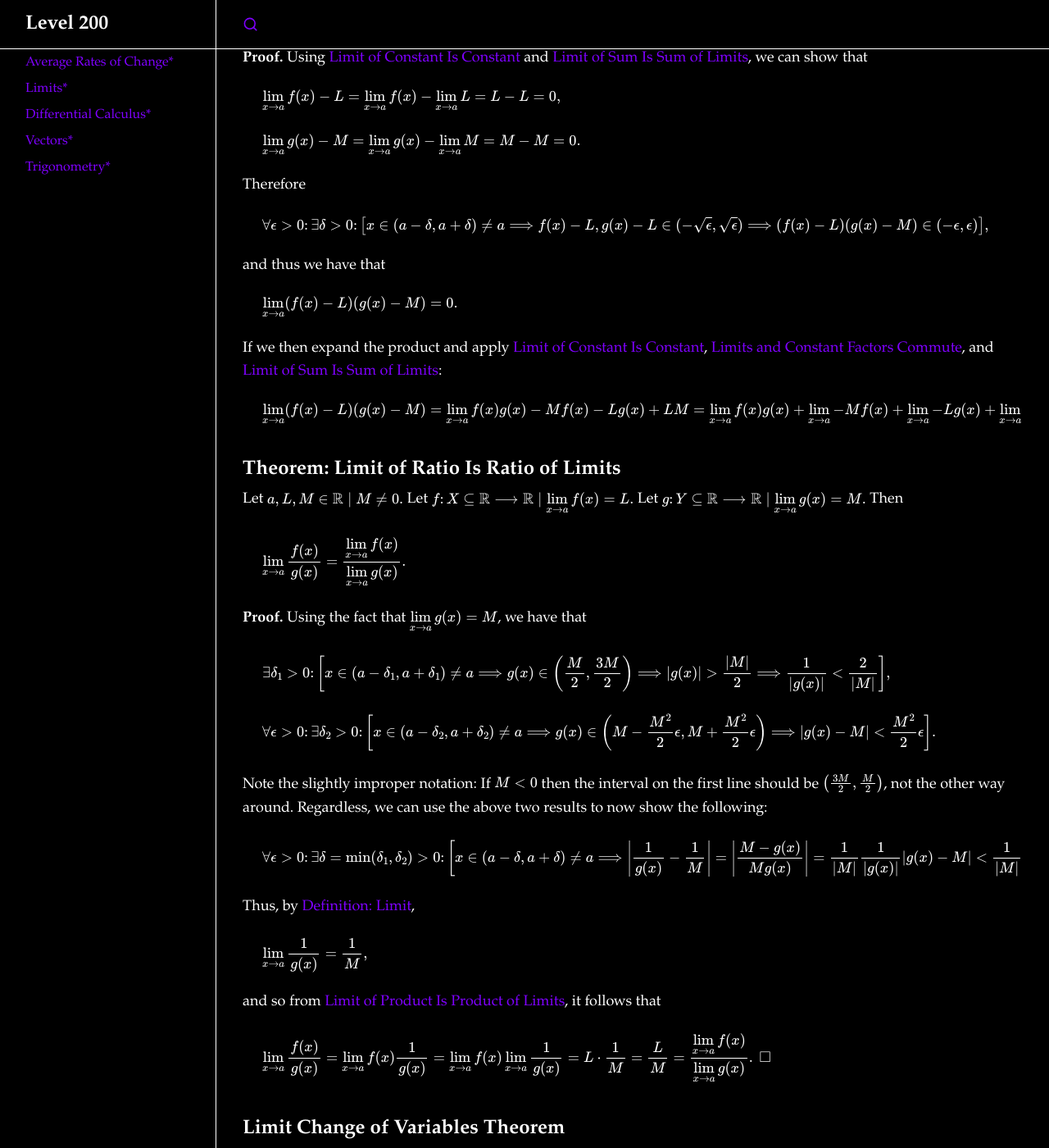
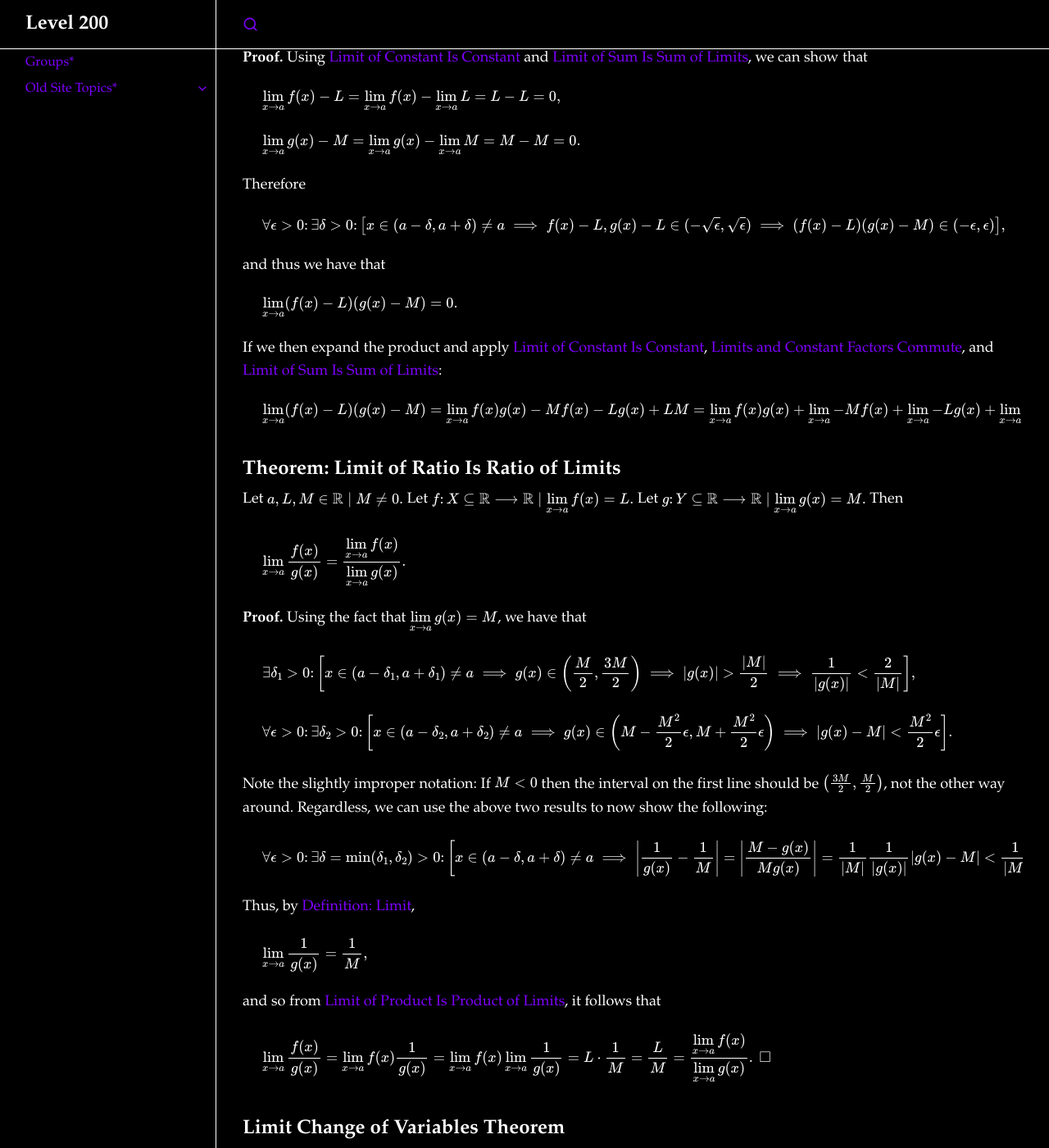
Before and after one commit to level-200/level-200.github.io, a Jekyll site: the page built from old-site-topics/limits.md, in a window 1280 px wide and 1400 px high, scrolled down 4872 px. Shown: the whole window at 82% size. Built offline with Jekyll 4.4.1, drawn with Linux system fonts in a browser that asks for light colours; cached includes are drawn as plain includes; some web fonts are replaced; some of the changed text lies outside the part shown.

Commit message:
Add section on groups

```diff
--- a/limits.md
+++ b/old-site-topics/limits.md
@@ -1,6 +1,7 @@
 ---
 title: Limits*
-permalink: /limits
+permalink: /old-site-topics/limits
+parent: Old Site Topics*
 nav_order: 2
 ---
 
@@ -22,13 +23,13 @@ $$\lim_{x \to a} f(x)$$
 
 (read as "the limit of $$f(x)$$ as $$x$$ tends to $$a$$"), if it exists, is defined as the unique value $$L \in \mathbb{R}$$ such that
 
-$$\forall \epsilon > 0 \colon \exists \delta > 0 \colon \left[ x \in (a - \delta, a + \delta) \neq a \Longrightarrow f(x) \in (L - \epsilon, L + \epsilon) \right],$$
+$$\forall \epsilon > 0 \colon \exists \delta > 0 \colon \left[ x \in (a - \delta, a + \delta) \neq a \implies f(x) \in (L - \epsilon, L + \epsilon) \right],$$
 
 $$\lim_{x \to \infty} f(x),$$
 
 if it exists, is defined as the unique value $$M \in \mathbb{R}$$ such that
 
-$$\forall \epsilon > 0 \colon \exists \delta > 0 \colon \left[ x > \delta \Longrightarrow f(x) \in (M - \epsilon, M + \epsilon) \right],$$
+$$\forall \epsilon > 0 \colon \exists \delta > 0 \colon \left[ x > \delta \implies f(x) \in (M - \epsilon, M + \epsilon) \right],$$
 
 and
 
@@ -36,7 +37,7 @@ $$\lim_{x \to -\infty} f(x),$$
 
 if it exists, is defined as the unique value $$K \in \mathbb{R}$$ such that
 
-$$\forall \epsilon > 0 \colon \exists \delta < 0 \colon \left[ x < \delta \Longrightarrow f(x) \in (K - \epsilon, K + \epsilon) \right].$$
+$$\forall \epsilon > 0 \colon \exists \delta < 0 \colon \left[ x < \delta \implies f(x) \in (K - \epsilon, K + \epsilon) \right].$$
 
 ---
 
@@ -50,7 +51,7 @@ $$\lim_{x \to a^-} f(x)$$
 
 (read as "the limit of $$f(x)$$ as $$x$$ tends to $$a$$ from the left"), if it exists, is defined as the unique value $$L \in \mathbb{R}$$ such that
 
-$$\forall \epsilon > 0 \colon \exists \delta > 0 \colon \left[ x \in (a - \delta, a) \Longrightarrow f(x) \in (L - \epsilon, L + \epsilon) \right],$$
+$$\forall \epsilon > 0 \colon \exists \delta > 0 \colon \left[ x \in (a - \delta, a) \implies f(x) \in (L - \epsilon, L + \epsilon) \right],$$
 
 and
 
@@ -58,7 +59,7 @@ $$\lim_{x \to a^+} f(x)$$
 
 (read as "the limit of $$f(x)$$ as $$x$$ tends to $$a$$ from the right"), if it exists, is defined as the unique value $$M \in \mathbb{R}$$ such that
 
-$$\forall \epsilon > 0 \colon \exists \delta > 0 \colon \left[ x \in (a, a + \delta) \Longrightarrow f(x) \in (M - \epsilon, M + \epsilon) \right].$$
+$$\forall \epsilon > 0 \colon \exists \delta > 0 \colon \left[ x \in (a, a + \delta) \implies f(x) \in (M - \epsilon, M + \epsilon) \right].$$
 
 ## Theorem: Limit Exists Iff One-Sided Limits Agree
 
@@ -72,7 +73,7 @@ $$x \in (a - \delta, a + \delta) \neq x \Longleftrightarrow x \in (a - \delta, a
 
 Therefore
 
-$$\lim_{x \to a} f(x) = L \Longleftrightarrow \forall \epsilon > 0 \colon \exists \delta > 0 \colon \left[ x \in (a - \delta, a) \cup (a, a + \delta) \Longrightarrow f(x) \in (L - \epsilon, L + \epsilon) \right] \Longleftrightarrow \forall \epsilon > 0 \colon \exists \delta > 0 \colon \left[ x \in (a - \delta, a) \text{ or } x \in (a, a + \delta) \Longrightarrow f(x) \in (L - \epsilon, L + \epsilon) \right] \Longleftrightarrow \lim_{x \to a^-} f(x) = L = \lim_{x \to a^+} f(x). \text{ } \Box$$
+$$\lim_{x \to a} f(x) = L \Longleftrightarrow \forall \epsilon > 0 \colon \exists \delta > 0 \colon \left[ x \in (a - \delta, a) \cup (a, a + \delta) \implies f(x) \in (L - \epsilon, L + \epsilon) \right] \Longleftrightarrow \forall \epsilon > 0 \colon \exists \delta > 0 \colon \left[ x \in (a - \delta, a) \text{ or } x \in (a, a + \delta) \implies f(x) \in (L - \epsilon, L + \epsilon) \right] \Longleftrightarrow \lim_{x \to a^-} f(x) = L = \lim_{x \to a^+} f(x). \text{ } \Box$$
 
 ---
 
@@ -104,7 +105,7 @@ $$\lim_{x \to a} c = c.$$
 
 **Proof.**
 
-$$\forall \epsilon > 0, \delta > 0 \colon \left[ x \in (a - \delta, a + \delta) \Longrightarrow \left.c\right\rvert_x = c \in (c - \epsilon, c + \epsilon) \right].$$
+$$\forall \epsilon > 0, \delta > 0 \colon \left[ x \in (a - \delta, a + \delta) \implies \left.c\right\rvert_x = c \in (c - \epsilon, c + \epsilon) \right].$$
 
 Therefore, by [Definition: Limit](/limits#definition-limit),
 
@@ -118,7 +119,7 @@ $$\lim_{x \to a} x = a.$$
 
 **Proof.** Let $$\delta = \epsilon.$$ Then
 
-$$\forall \epsilon > 0 \colon \left[ x \in (a - \delta, a + \delta) \Longrightarrow x \in (a - \epsilon, a + \epsilon) \right].$$
+$$\forall \epsilon > 0 \colon \left[ x \in (a - \delta, a + \delta) \implies x \in (a - \epsilon, a + \epsilon) \right].$$
 
 Therefore, by [Definition: Limit](/limits#definition-limit),
 
@@ -136,11 +137,11 @@ $$\lim_{x \to a} cf(x) = \lim_{x \to a} 0 = 0 = 0 \cdot L = c \lim_{x \to a} f(x
 
 If $$c \neq 0$$:
 
-$$\lim_{x \to a} f(x) = L \Longrightarrow \forall \epsilon' > 0 \colon \exists \delta > 0 \colon \left[ x \in (a - \delta, a + \delta) \neq a \Longrightarrow f(x) \in (L - \epsilon', L + \epsilon') \Longrightarrow cf(x) \in (c(L - \epsilon'), c(L + \epsilon')) = (cL - c\epsilon', cL + c\epsilon') \right].$$
+$$\lim_{x \to a} f(x) = L \implies \forall \epsilon' > 0 \colon \exists \delta > 0 \colon \left[ x \in (a - \delta, a + \delta) \neq a \implies f(x) \in (L - \epsilon', L + \epsilon') \implies cf(x) \in (c(L - \epsilon'), c(L + \epsilon')) = (cL - c\epsilon', cL + c\epsilon') \right].$$
 
 If $$c < 0$$, this is technically improper notation; we should be writing $$(cL + c\epsilon', cL - c\epsilon').$$ But minor notational inconsistency notwithstanding, if we now let $$\epsilon = \pm c\epsilon'$$ (as appropriate such that $$\epsilon > 0$$), we have
 
-$$\forall \epsilon > 0 \colon \exists \delta > 0 \colon \left[ x \in (a - \delta, a + \delta) \neq a \Longrightarrow cf(x) \in (cL - \epsilon, cL + \epsilon) \right].$$
+$$\forall \epsilon > 0 \colon \exists \delta > 0 \colon \left[ x \in (a - \delta, a + \delta) \neq a \implies cf(x) \in (cL - \epsilon, cL + \epsilon) \right].$$
 
 $$\lim_{x \to a} cf(x) = cL = c \lim_{x \to a} f(x)$$
 
@@ -158,7 +159,7 @@ $$\lim_{x \to a} [f(x) + g(x)] = \lim_{x \to a} f(x) + \lim_{x \to a} g(x).$$
 
 Because both limits on the right-hand side exist, we know that
 
-$$\forall \epsilon' > 0 \colon \exists \delta > 0 \colon \left[ x \in (a - \delta, a + \delta) \neq a \Longrightarrow f(x) \in (L - \epsilon', L + \epsilon'), g(x) \in (M - \epsilon', M + \epsilon') \Longrightarrow f(x) + g(x) \in (L + M - 2\epsilon', L + M + 2\epsilon') \right].$$
+$$\forall \epsilon' > 0 \colon \exists \delta > 0 \colon \left[ x \in (a - \delta, a + \delta) \neq a \implies f(x) \in (L - \epsilon', L + \epsilon'), g(x) \in (M - \epsilon', M + \epsilon') \implies f(x) + g(x) \in (L + M - 2\epsilon', L + M + 2\epsilon') \right].$$
 
 If we then let $$\epsilon = 2\epsilon'$$, it follows that
 
@@ -182,7 +183,7 @@ $$\lim_{x \to a} g(x) - M = \lim_{x \to a} g(x) - \lim_{x \to a} M = M - M = 0.$
 
 Therefore
 
-$$\forall \epsilon > 0 \colon \exists \delta > 0 \colon \left[ x \in (a - \delta, a + \delta) \neq a \Longrightarrow f(x) - L, g(x) - L \in (-\sqrt\epsilon, \sqrt\epsilon) \Longrightarrow (f(x) - L)(g(x) - M) \in (-\epsilon, \epsilon) \right],$$
+$$\forall \epsilon > 0 \colon \exists \delta > 0 \colon \left[ x \in (a - \delta, a + \delta) \neq a \implies f(x) - L, g(x) - L \in (-\sqrt\epsilon, \sqrt\epsilon) \implies (f(x) - L)(g(x) - M) \in (-\epsilon, \epsilon) \right],$$
 
 and thus we have that
 
@@ -190,7 +191,7 @@ $$\lim_{x \to a} (f(x) - L)(g(x) - M) = 0.$$
 
 If we then expand the product and apply [Limit of Constant Is Constant](/limits#theorem-limit-of-constant-is-constant), [Limits and Constant Factors Commute](/limits#theorem-limits-and-constant-factors-commute), and [Limit of Sum Is Sum of Limits](/limits#theorem-limit-of-sum-is-sum-of-limits):
 
-$$\lim_{x \to a} (f(x) - L)(g(x) - M) = \lim_{x \to a} f(x)g(x) - Mf(x) - Lg(x) + LM = \lim_{x \to a} f(x)g(x) + \lim_{x \to a} -Mf(x) + \lim_{x \to a} - Lg(x) + \lim_{x \to a} LM = \lim_{x \to a} f(x)g(x) + -ML -LM + LM = 0 \Longrightarrow \lim_{x \to a} f(x)g(x) = LM = \lim_{x \to a} f(x) \lim_{x \to a} g(x). \text{ } \Box$$
+$$\lim_{x \to a} (f(x) - L)(g(x) - M) = \lim_{x \to a} f(x)g(x) - Mf(x) - Lg(x) + LM = \lim_{x \to a} f(x)g(x) + \lim_{x \to a} -Mf(x) + \lim_{x \to a} - Lg(x) + \lim_{x \to a} LM = \lim_{x \to a} f(x)g(x) + -ML -LM + LM = 0 \implies \lim_{x \to a} f(x)g(x) = LM = \lim_{x \to a} f(x) \lim_{x \to a} g(x). \text{ } \Box$$
 
 ## Theorem: Limit of Ratio Is Ratio of Limits
 
@@ -200,13 +201,13 @@ $$\lim_{x \to a} \frac{f(x)}{g(x)} = \frac{\underset{x \to a}{\lim} f(x)}{\under
 
 **Proof.** Using the fact that $$\underset{x \to a}{\lim} g(x) = M$$, we have that
 
-$$\exists \delta_1 > 0 \colon \left[ x \in (a - \delta_1, a + \delta_1) \neq a \Longrightarrow g(x) \in \left( \frac{M}{2}, \frac{3M}{2} \right) \Longrightarrow \lvert g(x) \rvert > \frac{\lvert M \rvert}{2} \Longrightarrow \frac{1}{\lvert g(x) \rvert} < \frac{2}{\lvert M \rvert} \right],$$
+$$\exists \delta_1 > 0 \colon \left[ x \in (a - \delta_1, a + \delta_1) \neq a \implies g(x) \in \left( \frac{M}{2}, \frac{3M}{2} \right) \implies \lvert g(x) \rvert > \frac{\lvert M \rvert}{2} \implies \frac{1}{\lvert g(x) \rvert} < \frac{2}{\lvert M \rvert} \right],$$
 
-$$\forall \epsilon > 0 \colon \exists \delta_2 > 0 \colon \left[ x \in (a - \delta_2, a + \delta_2) \neq a \Longrightarrow g(x) \in \left( M - \frac{M^2}{2} \epsilon, M + \frac{M^2}{2} \epsilon \right) \Longrightarrow \lvert g(x) - M\rvert < \frac{M^2}{2} \epsilon \right].$$
+$$\forall \epsilon > 0 \colon \exists \delta_2 > 0 \colon \left[ x \in (a - \delta_2, a + \delta_2) \neq a \implies g(x) \in \left( M - \frac{M^2}{2} \epsilon, M + \frac{M^2}{2} \epsilon \right) \implies \lvert g(x) - M\rvert < \frac{M^2}{2} \epsilon \right].$$
 
 Note the slightly improper notation: If $$M < 0$$ then the interval on the first line should be $$\left( \frac{3M}{2}, \frac{M}{2} \right)$$, not the other way around. Regardless, we can use the above two results to now show the following:
 
-$$\forall \epsilon > 0 \colon \exists \delta = \operatorname{min}(\delta_1, \delta_2) > 0 \colon \left[ x \in (a - \delta, a + \delta) \neq a \Longrightarrow \left\lvert \frac{1}{g(x)} - \frac{1}{M} \right\rvert = \left\lvert \frac{M - g(x)}{Mg(x)} \right\rvert = \frac{1}{\lvert M \rvert} \frac{1}{\lvert g(x) \rvert} \lvert g(x) - M \rvert < \frac{1}{\lvert M \rvert} \frac{2}{\lvert M \rvert} \lvert g(x) - M \rvert < \frac{1}{\lvert M \rvert} \frac{2}{\lvert M \rvert} \frac{M^2}{2} \epsilon = \epsilon \Longleftrightarrow \frac{1}{g(x)} \in \left( \frac{1}{M} - \epsilon, \frac{1}{M} + \epsilon \right) \right].$$
+$$\forall \epsilon > 0 \colon \exists \delta = \operatorname{min}(\delta_1, \delta_2) > 0 \colon \left[ x \in (a - \delta, a + \delta) \neq a \implies \left\lvert \frac{1}{g(x)} - \frac{1}{M} \right\rvert = \left\lvert \frac{M - g(x)}{Mg(x)} \right\rvert = \frac{1}{\lvert M \rvert} \frac{1}{\lvert g(x) \rvert} \lvert g(x) - M \rvert < \frac{1}{\lvert M \rvert} \frac{2}{\lvert M \rvert} \lvert g(x) - M \rvert < \frac{1}{\lvert M \rvert} \frac{2}{\lvert M \rvert} \frac{M^2}{2} \epsilon = \epsilon \Longleftrightarrow \frac{1}{g(x)} \in \left( \frac{1}{M} - \epsilon, \frac{1}{M} + \epsilon \right) \right].$$
 
 Thus, by [Definition: Limit](/limits#definition-limit),
 
@@ -224,7 +225,7 @@ $$\lim_{y \to b} x = a$$
 
 and
 
-$$\exists r > 0 \colon \left[ y \in (b - r, b + r) \neq b \Longrightarrow x \neq a \right]$$
+$$\exists r > 0 \colon \left[ y \in (b - r, b + r) \neq b \implies x \neq a \right]$$
 
 then
 
@@ -232,15 +233,15 @@ $$\lim_{y \to b} f(x) = L.$$
 
 **Proof.**
 
-$$\forall \delta > 0 \colon \exists \gamma > 0 \colon \left[ y \in (b - \gamma, b + \gamma) \neq b \Longrightarrow x \in (a - \delta, a + \delta) \neq a \right]$$
+$$\forall \delta > 0 \colon \exists \gamma > 0 \colon \left[ y \in (b - \gamma, b + \gamma) \neq b \implies x \in (a - \delta, a + \delta) \neq a \right]$$
 
 and
 
-$$\forall \epsilon > 0 \colon \exists \delta > 0 \colon \left[ x \in (a - \delta, a + \delta) \neq a \Longrightarrow f(x) \in (L - \epsilon, L + \epsilon) \right].$$
+$$\forall \epsilon > 0 \colon \exists \delta > 0 \colon \left[ x \in (a - \delta, a + \delta) \neq a \implies f(x) \in (L - \epsilon, L + \epsilon) \right].$$
 
 Therefore
 
-$$\forall \epsilon > 0 \colon \exists \gamma > 0 \colon \left[ y \in (b - \gamma, b + \gamma) \neq b \Longrightarrow f(x) \in (L - \epsilon, L + \epsilon) \right].$$
+$$\forall \epsilon > 0 \colon \exists \gamma > 0 \colon \left[ y \in (b - \gamma, b + \gamma) \neq b \implies f(x) \in (L - \epsilon, L + \epsilon) \right].$$
 
 $$\lim_{y \to b} f(x) = L$$
 
@@ -268,11 +269,11 @@ $$B = \{p \in [a,b] \mid f \text{ is bounded on } [a,p]\}.$$
 
 $$a \in B.$$
 
-$$\exists c > a \colon c \in B \Longrightarrow [a, c] \subseteq B.$$
+$$\exists c > a \colon c \in B \implies [a, c] \subseteq B.$$
 
 $$f$$ is continuous from the right at $$a$$. Therefore
 
-$$\exists \delta > 0 \colon \left[ x \in [a, a + \delta) \Longrightarrow f(x) \in (f(a) - 1, f(a) + 1) \right].$$
+$$\exists \delta > 0 \colon \left[ x \in [a, a + \delta) \implies f(x) \in (f(a) - 1, f(a) + 1) \right].$$
 
 Hence $$B$$ is an interval of nonzero length, i.e.,
 
@@ -280,15 +281,15 @@ $$\exists s \in (a, b] \colon \left( B = [a, s) \text{ or } B = [a,s] \right).$$
 
 Suppose $$s < b$$. Then $$f$$ is continuous at $$s$$ and so
 
-$$\exists \delta > 0 \colon \left[ x \in (s - \delta, s + \delta) \subseteq (a, b) \Longrightarrow f(x) \in (f(s) - 1, f(s) + 1) \right],$$
+$$\exists \delta > 0 \colon \left[ x \in (s - \delta, s + \delta) \subseteq (a, b) \implies f(x) \in (f(s) - 1, f(s) + 1) \right],$$
 
 which implies that $$f$$ is bounded on $$[a, s + \delta) \subseteq [a, b)$$, contradicting $$B = [a, s) \text{ or } B = [a,s]$$. Therefore
 
-$$s = b \Longrightarrow B = [a, b) \text{ or } B = [a,b].$$
+$$s = b \implies B = [a, b) \text{ or } B = [a,b].$$
 
 $$f$$ is continuous from the left at $$b$$. Therefore
 
-$$\exists \delta > 0 \colon \left[ x \in (b - \delta, b] \Longrightarrow f(x) \in (f(b) - 1, f(b) + 1) \right].$$
+$$\exists \delta > 0 \colon \left[ x \in (b - \delta, b] \implies f(x) \in (f(b) - 1, f(b) + 1) \right].$$
 
 $$f$$ is bounded on $$[a, b]$$. $$\Box$$
 
@@ -304,7 +305,7 @@ $$\frac{1}{M - f(x)}$$
 
 is greater than zero for all $$x \in [a,b]$$ and continuous on $$(a,b)$$ by [Limit of Ratio is Ratio of Limits](/limits#theorem-limit-of-ratio-is-ratio-of-limits), [Limit of Constant Is Constant](/limits#theorem-limit-of-constant-is-constant), [Limit of Sum Is Sum of Limits](/limits#theorem-limit-of-sum-is-sum-of-limits), and the continuity of $$f$$ on $$(a,b)$$, and it is continuous from the right at $$a$$ and from the left at $$b$$ for the same reasons. It is thus bounded by the [Boundedness Theorem](/limits#boundedness-theorem) and so
 
-$$\exists K > 0 \colon \forall x \in [a,b] \colon \left( \frac{1}{M - f(x)} \leq K \Longrightarrow f(x) \leq M - \frac{1}{K} \right),$$
+$$\exists K > 0 \colon \forall x \in [a,b] \colon \left( \frac{1}{M - f(x)} \leq K \implies f(x) \leq M - \frac{1}{K} \right),$$
 
 contradicting the assumption that $$M$$ is the least upper bound of $$f$$ on $$[a,b]$$. Thus,
 
```
Also changed, not shown: groups.md (added, +88 -0 lines), index.md (+1 -1 lines), old-site-topics/average-rate-of-change.md (renamed from average-rate-of-change.md, +2 -1 lines), old-site-topics/differential-calculus.md (renamed from differential-calculus.md, +22 -21 lines), old-site-topics/old-site-topics.md (added, +9 -0 lines), old-site-topics/trigonometry.md (renamed from trigonometry.md, +24 -23 lines), old-site-topics/vectors.md (renamed from vectors.md, +2 -1 lines), Gemfile.lock.
